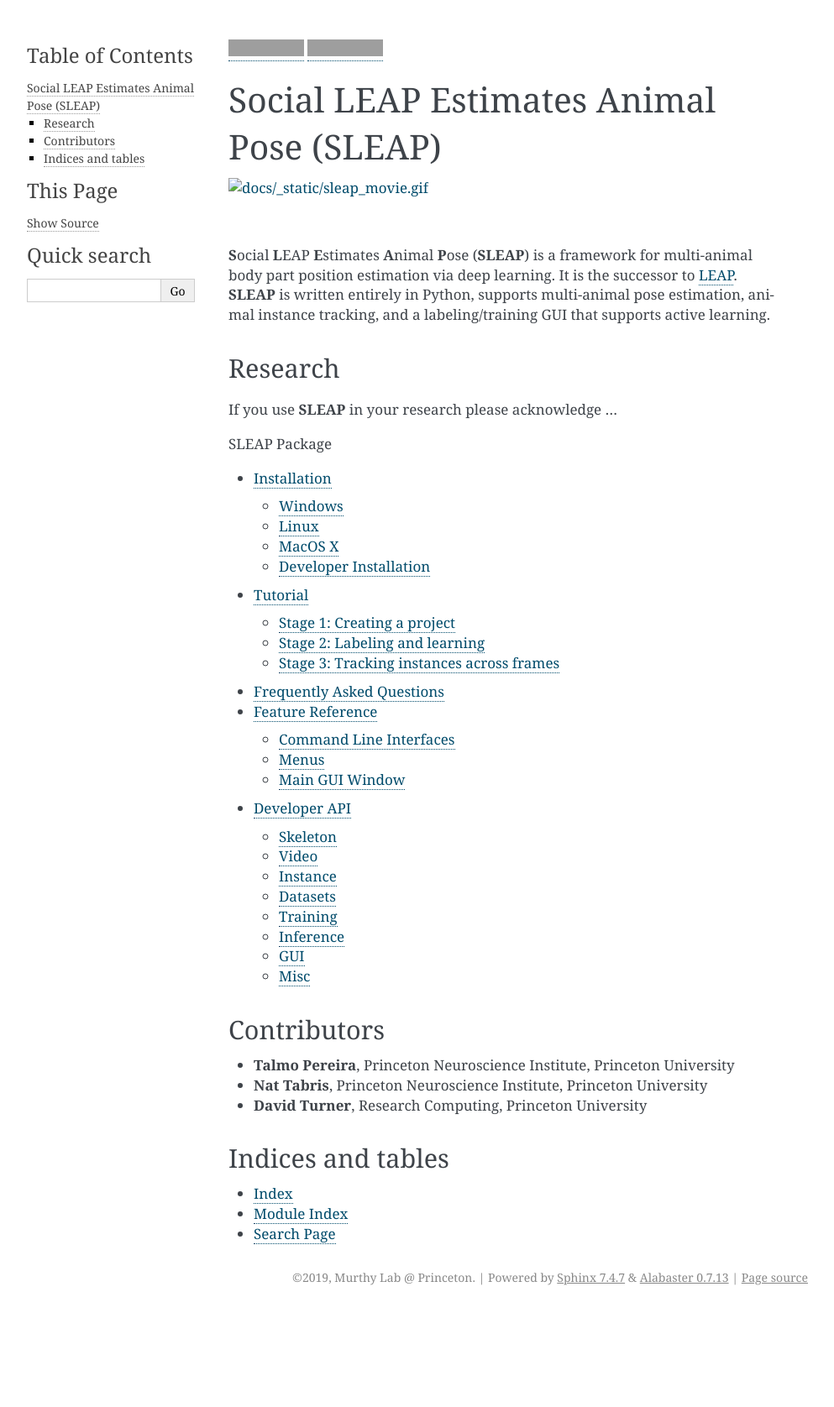
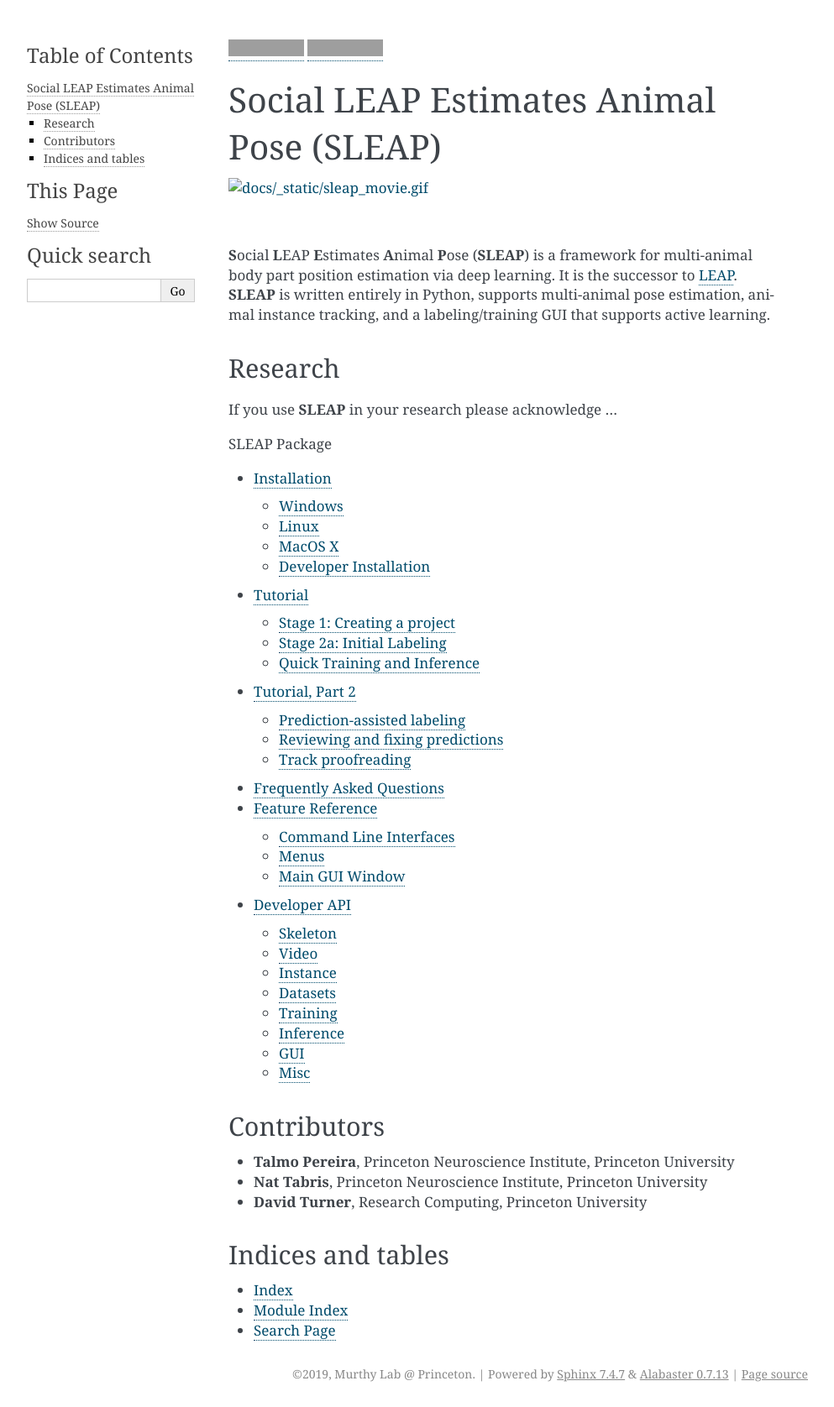
Before and after one commit to mingxiaowei/jelly-sleap, a Sphinx documentation site: the page built from docs/index.rst, in a window 1280 px wide. Shown: the whole page at 84% size, without its empty margins (148-1141 px from the left). Built offline with Sphinx 7.4.7, drawn with Linux system fonts in a browser that asks for light colours; before the commit the page ends 1561 px from its top, so only the background shows below that; some of the changed lines change nothing that is shown; grey boxes are pictures that could not be loaded.

Commit message:
Split tutorial into two parts.

```diff
--- a/docs/index.rst
+++ b/docs/index.rst
@@ -8,6 +8,7 @@
 
     installation
     tutorial
+    tutorial-part2
     faq
     reference
     api
--- /dev/null
+++ b/docs/tutorial-part2.rst
@@ -0,0 +1,158 @@
+.. _part2:
+
+Tutorial, Part 2
+================
+
+At this point you should have created a project and labeled enough frames to train an initial model and get some predictions. If haven't yet completed these steps, go back to the first part of the :ref:`tutorial`.
+
+Prediction-assisted labeling
+~~~~~~~~~~~~~~~~~~~~~~~~~~~~
+
+*Prediction-assisted labeling* has two main goals. First, it speeds up the labeling
+process as it is faster to correct a predicted instance which is mostly
+correct than it is to add a new instance from scratch. Second, it
+provides feedback about where your model does well and where it does
+poorly, and this should give you a better idea of which frames will be
+most useful to label.
+
+To run training, select “**Run Training…**” from the “Predict”
+menu. This trains new models using the frames that you’ve already
+labeled in your project, and then uses these models to predict instances
+in the suggested frames that you haven’t yet labeled (or on other random
+frames). This process can take a while, and since it runs on your
+machine, you should only try it if you have a GPU installed.
+
+|image6|
+
+By default, training uses the training settings which we’ve found to work
+well on a wide range of videos. We train a “centroid” model on 1/4 scale
+images and then use this to crop where we think there are instances
+during inference. Another pair of models are trained on unscaled,
+cropped images. The “confidence map” model is used to infer node
+locations, and the “part affinity field” model is used to infer the
+edges that connect nodes.
+
+There are a few hyperparameters that you can control for active
+learning:
+
+-  **Crop size** ensures that the box for our crop is at least a
+   given size instead of using the tightest crop that will bound any
+   labeled instance.
+
+-  **Sigma** controls the size of the confidence map gaussians and part
+   affinity fields used for training.
+
+-  **Batch Size** determines how many samples are used to train the
+   neural network at one time. If you get an error that your GPU ran out
+   of memory while training, you should try a smaller batch size.
+
+You can visually preview the effects of these settings on the training
+data by clicking the “**View Training Image Inputs…**” button. You’ll then
+see windows with the confidence maps and part affinity fields that will
+be used to train the models.
+
+
+
+After setting the parameters click “**Run Training and Inference**”. During the
+training process, you’ll see a window where you can monitor the loss.
+Blue points are training loss for each batch, lines are training and
+validation loss for the epochs (these won’t appear until the second
+epoch has finished.) There’s a button to stop training the model when
+you think is appropriate, or the training will automatically stop if the
+model doesn’t improve for a certain number of epochs (15 by default)
+
+First we train a model for confidence maps, part affinity fields, and
+centroids, and then we run inference. The GUI doesn’t yet give you a way
+to monitor the progress during inference, although it will alert you if an error occurs during inference.
+
+When inference finishes, you’ll be told how many instances were
+predicted. Suggested frames with predicted instances will be marked in
+red on the seekbar.
+
+Reviewing and fixing predictions
+~~~~~~~~~~~~~~~~~~~~~~~~~~~~~~~~
+
+After you’ve successfully trained models and predicted some instances,
+you’ll get a message that inference has finished. Every suggested
+frame with predicted instances will have a distinctive mark in the
+seekbar. Suggested frames which you labeled are marked in blue while
+those with predicted instances are marked in red. Predicted instances
+will *not* be used for future model training unless you correct the
+predictions in the GUI.
+
+|imagefix|
+
+Predicted instances in the frame are displayed in grey with yellow
+nodes. To edit a prediction, you’ll need to replace it with an editable
+instance. **Double-click** the predicted instance and it will be converted into a regular instance.
+
+You can now edit the instance as before. Once you’ve added and/or
+corrected more instances, you can repeat the process:
+train a new model, predict on more frames, correct those predictions,
+and so on. You’ll want to regularly generate new frame suggestions,
+since active learning will return predictions for just these frames.
+
+Stage 3: Tracking instances across frames
+-----------------------------------------
+
+When you’re satisfied with the predictions you’re getting, you can use your models to predict on more frames by selecting
+“**Run Inference…**” from the “Predict” menu. This will use the most
+recently trained set of models.
+
+|image8|
+
+Track proofreading
+~~~~~~~~~~~~~~~~~~
+
+Once you have predicted tracks, you’ll need to proofread these to ensure
+that the identities of instances across frames are correct. By default,
+predicted instances all appear in grey and yellow. Select “Color
+Predicted Instances” to show the tracks in color. (Note that colors in
+the frame match colors in the seek-bar and colors in the “Instances”
+panel.) Click an instance to see it’s track name. Double-click the track
+name in the “Instances” panel to change the name.
+
+There are two main types of mistakes made by the tracking code: mistaken
+identities and lost identities.
+
+**Mistaken Identities:** The code may misidentify which instance goes in
+which track, in which case you’ll want to “swap” the identities.
+
+You can swap the identities assigned to a pair of instances by selecting
+“Transpose Instance Tracks” in the “Labels” menu. If there are just two
+instances in the frame, it already knows what it do. If there are more,
+you’ll have to click the two instances you want to swap.
+
+|image9|
+
+You can assign an instance to a different (or new) track from the “Set
+Instance Track” submenu in the “Labels” menu.
+
+You can select instances by typing a number between 1 and 9, by clicking
+the instance in the frame, or by clicking the instance in the
+“Instances” panel (on the right side of your main window). When an
+instance is selected, you’ll see its track name. These track names can
+be edited by double-clicking the track name in the “Instances” panel.
+
+When you assign an instance to a track, this change will also be applied
+to all *subsequent* frames. For instance, if you move an instance from
+track 3 to track 2, then any instance in track 3 in subsequent frames
+will also be moved to track 2. This lets you effectively “merge” tracks.
+
+**Lost Identities:** The code may fail to identity an instance in one
+frame with any instances from previous frames. In this case, you’ll want
+to find the first frame in which the new track occurs and change the
+instance track to the track from previous frames. The “Next Track Spawn
+Frame” command in the “Labels” menu will take you to the next frame in
+which a new track is spawned.
+
+.. |image0| image:: docs/_static/add-video.gif
+.. |image1| image:: docs/_static/video-options.gif
+.. |image2| image:: docs/_static/add-skeleton.gif
+.. |image3| image:: docs/_static/suggestions.jpg
+.. |image4| image:: docs/_static/labeling.gif
+.. |image5| image:: docs/_static/toggle-visibility.gif
+.. |image6| image:: docs/_static/training-dialog.jpg
+.. |imagefix| image:: docs/_static/fixing-predictions.gif
+.. |image8| image:: docs/_static/inference-dialog.jpg
+.. |image9| image:: docs/_static/fixing-track.gif
--- a/docs/tutorial.rst
+++ b/docs/tutorial.rst
@@ -1,3 +1,5 @@
+.. _tutorial:
+
 Tutorial
 ========
 
@@ -14,6 +16,8 @@ There are three main stages of using SLEAP:
 
 3. Prediction and proofreading, final network predictions of body-part
    positions and proofreading of track identities in full videos.
+
+This tutorial covers stage 1 and the first half of stage 2. For the rest of the process, see :ref:`part2`.
 
 Stage 1: Creating a project
 ---------------------------
@@ -54,8 +58,8 @@ edges.
 
 |image2|
 
-Stage 2: Labeling and learning
-------------------------------
+Stage 2a: Initial Labeling
+--------------------------
 
 We start by assembling a candidate group of images to label. You can
 either pick your own frames or let the system suggest a set of frames
@@ -78,12 +82,12 @@ scroll-wheel to **zoom**.
 
 |image4|
 
-You can **move the entire instance** by holding down the **Alt** key while
+You can **move the entire instance** by holding down the Alt key while
 you click and drag the instance. You can **rotate the instance** by
-using the scroll-wheel while holding down the **Alt** key.
+using the scroll-wheel while holding down the Alt key (or Option on a Mac).
 
 For body parts that are not visible in the frame, right-click the node
-(or its name) to toggle visibility. The node will appear smaller to show
+(or its name) to **toggle visibility**. The node will appear smaller to show
 that it’s marked as “not visible”. If you can determine where an
 occluded node would be in the image, you may label it as “visible” in
 order to train the model to predict the node even when it’s occluded.
@@ -104,7 +108,7 @@ Labeling more frames
 ~~~~~~~~~~~~~~~~~~~~
 
 After labeling the first frame saving the project, it’s time to label
-more frames. Nodes positions will be copied from the instances in the
+more frames. Node positions will be copied from the instances in the
 prior labeled frame to increase labeling speed. Since you generated a list
 of suggested frames, you can go to the next frame in the labeling set by clicking “**Next**” under the list of suggested frames.
 
@@ -124,144 +128,26 @@ When you label a frame, it’s best if you can label all the instances of
 your animal in the frame. Otherwise, the models may learn to not
 identify things that look like the instances you didn’t label.
 
-Prediction-assisted labeling
-~~~~~~~~~~~~~~~~~~~~~~~~~~~~
+Quick Training and Inference
+----------------------------
 
-*Prediction-assisted labeling* has two main goals. First, it speeds up the labeling
-process as it is faster to correct a predicted instance which is mostly
-correct than it is to add a new instance from scratch. Second, it
-provides feedback about where your model does well and where it does
-poorly, and this should give you a better idea of which frames will be
-most useful to label.
+Let's see how quickly we can train models and start getting some predictions.
 
-To run active learning, select “**Run Training…**” from the “Predict”
-menu. This trains new models using the frames that you’ve already
-labeled in your project, and then uses these models to predict instances
-in the suggested frames that you haven’t yet labeled (or on other random
-frames). This process can take a while, and since it runs on your
-machine, you should only try it if you have a GPU installed.
+Start by labeling about 10 frames—this should be enough to at least get some initial results. Once you have the frames labeled, save your project.
+
+Now you're ready to train some models! To run training, select “**Run Training…**” from the “Predict”
+menu. For this tutorial, let's use the default settings for training and predict on 20 random frames.
 
 |image6|
 
-By default, training uses the training settings which we’ve found to work
-well on a wide range of videos. We train a “centroid” model on 1/4 scale
-images and then use this to crop where we think there are instances
-during inference. Another pair of models are trained on unscaled,
-cropped images. The “confidence map” model is used to infer node
-locations, and the “part affinity field” model is used to infer the
-edges that connect nodes.
+The default settings will train three models: one for confidence maps, one for part affinity fields, and one for centroids. The models will be trained in that order. You should see a window which shows you a graph of training and validation loss for each model as it trains.
 
-There are a few hyperparameters that you can control for active
-learning:
+Just for this tutorial, let's stop each training session after about 10 epochs. This should take a minute or two for each model (assuming you have a usable GPU!), and should be good enough to get some initial predictions.
 
--  **Crop size** ensures that the box for our crop is at least a
-   given size instead of using the tightest crop that will bound any
-   labeled instance.
+After each model is trained, inference will run and if everything is successful, you should get a dialog telling you how many frames got predictions. Frames with labels will be marked in the seekbar, so try clicking on the newly marked frames or use the "**Next Labeled Frame**" command in the "Go" menu to step through frames with labels.
 
--  **Sigma** controls the size of the confidence map gaussians and part
-   affinity fields used for training.
+For the next steps, continue on to :ref:`part2`.
 
--  **Batch Size** determines how many samples are used to train the
-   neural network at one time. If you get an error that your GPU ran out
-   of memory while training, you should try a smaller batch size.
-
-You can visually preview the effects of these settings on the training
-data by clicking the “**View Training Image Inputs…**” button. You’ll then
-see windows with the confidence maps and part affinity fields that will
-be used to train the models.
-
-After setting the parameters click “**Run Training and Inference**”. During the
-training process, you’ll see a window where you can monitor the loss.
-Blue points are training loss for each batch, lines are training and
-validation loss for the epochs (these won’t appear until the second
-epoch has finished.) There’s a button to stop training the model when
-you think is appropriate, or the training will automatically stop if the
-model doesn’t improve for a certain number of epochs (15 by default)
-
-First we train a model for confidence maps, part affinity fields, and
-centroids, and then we run inference. The GUI doesn’t yet give you a way
-to monitor the progress during inference, although it will alert you if an error occurs during inference.
-
-When inference finishes, you’ll be told how many instances were
-predicted. Suggested frames with predicted instances will be marked in
-red on the seekbar.
-
-Reviewing and fixing predictions
-~~~~~~~~~~~~~~~~~~~~~~~~~~~~~~~~
-
-After you’ve successfully trained models and predicted some instances,
-you’ll get a message that inference has finished. Every suggested
-frame with predicted instances will have a distinctive mark in the
-seekbar. Suggested frames which you labeled are marked in blue while
-those with predicted instances are marked in red. Predicted instances
-will *not* be used for future model training unless you correct the
-predictions in the GUI.
-
-|imagefix|
-
-Predicted instances in the frame are displayed in grey with yellow
-nodes. To edit a prediction, you’ll need to replace it with an editable
-instance. **Double-click** the predicted instance and it will be converted into a regular instance.
-
-You can now edit the instance as before. Once you’ve added and/or
-corrected more instances, you can repeat the process:
-train a new model, predict on more frames, correct those predictions,
-and so on. You’ll want to regularly generate new frame suggestions,
-since active learning will return predictions for just these frames.
-
-Stage 3: Tracking instances across frames
------------------------------------------
-
-When you’re satisfied with the predictions you’re getting, you can use your models to predict on more frames by selecting
-“**Run Inference…**” from the “Predict” menu. This will use the most
-recently trained set of models.
-
-|image8|
-
-Track proofreading
-~~~~~~~~~~~~~~~~~~
-
-Once you have predicted tracks, you’ll need to proofread these to ensure
-that the identities of instances across frames are correct. By default,
-predicted instances all appear in grey and yellow. Select “Color
-Predicted Instances” to show the tracks in color. (Note that colors in
-the frame match colors in the seek-bar and colors in the “Instances”
-panel.) Click an instance to see it’s track name. Double-click the track
-name in the “Instances” panel to change the name.
-
-There are two main types of mistakes made by the tracking code: mistaken
-identities and lost identities.
-
-**Mistaken Identities:** The code may misidentify which instance goes in
-which track, in which case you’ll want to “swap” the identities.
-
-You can swap the identities assigned to a pair of instances by selecting
-“Transpose Instance Tracks” in the “Labels” menu. If there are just two
-instances in the frame, it already knows what it do. If there are more,
-you’ll have to click the two instances you want to swap.
-
-|image9|
-
-You can assign an instance to a different (or new) track from the “Set
-Instance Track” submenu in the “Labels” menu.
-
-You can select instances by typing a number between 1 and 9, by clicking
-the instance in the frame, or by clicking the instance in the
-“Instances” panel (on the right side of your main window). When an
-instance is selected, you’ll see its track name. These track names can
-be edited by double-clicking the track name in the “Instances” panel.
-
-When you assign an instance to a track, this change will also be applied
-to all *subsequent* frames. For instance, if you move an instance from
-track 3 to track 2, then any instance in track 3 in subsequent frames
-will also be moved to track 2. This lets you effectively “merge” tracks.
-
-**Lost Identities:** The code may fail to identity an instance in one
-frame with any instances from previous frames. In this case, you’ll want
-to find the first frame in which the new track occurs and change the
-instance track to the track from previous frames. The “Next Track Spawn
-Frame” command in the “Labels” menu will take you to the next frame in
-which a new track is spawned.
 
 .. |image0| image:: docs/_static/add-video.gif
 .. |image1| image:: docs/_static/video-options.gif
@@ -270,6 +156,3 @@ which a new track is spawned.
 .. |image4| image:: docs/_static/labeling.gif
 .. |image5| image:: docs/_static/toggle-visibility.gif
 .. |image6| image:: docs/_static/training-dialog.jpg
-.. |imagefix| image:: docs/_static/fixing-predictions.gif
-.. |image8| image:: docs/_static/inference-dialog.jpg
-.. |image9| image:: docs/_static/fixing-track.gif
```
